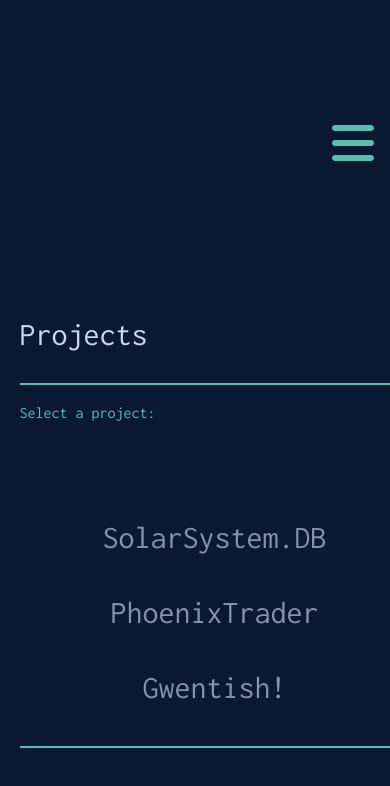
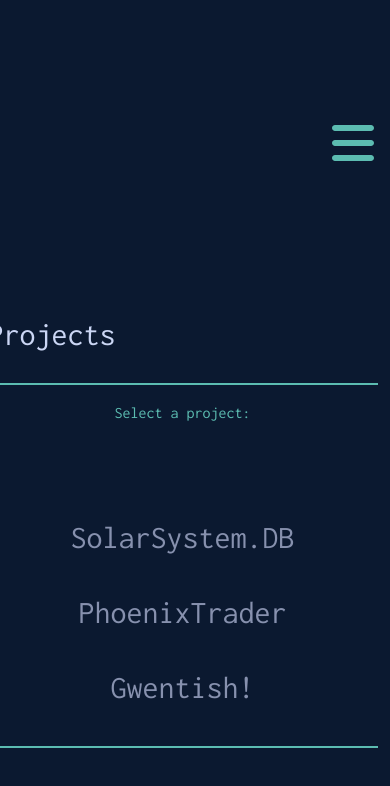
Before and after one commit to WaxenOsprey/WaxenOsprey.github.io, a React (Create React App) app: page /projects in a window 390 px wide. Shown: the top 786 px of the page. Built offline with nearby package versions, Linux system fonts and the light colour scheme.

Commit message:
stabalised some mobile styling

```diff
--- a/src/components/MobileNavBar.js
+++ b/src/components/MobileNavBar.js
@@ -94,7 +94,8 @@
 const MobileNavList = styled.ul.attrs({ 'data-display-name': 'MobileNavList' })`
     list-style-type: none;
     margin-top: 2rem;
-    margin-left
+    margin-bottom: 2rem;
+    margin-left: 2rem;
     padding: 0;
     text-align: left;
 `;
--- a/src/containers/Projects.js
+++ b/src/containers/Projects.js
@@ -98,7 +98,7 @@
           {projects.map((project) => (
             <div key={project.id} onClick={() => handleClick(project)}>
               <MenuItem isSelected={project.name === (selectedProject && selectedProject.name)}>
-                {project.name}
+                {project.name + "-"}
               </MenuItem>
             </div>
           ))}
@@ -136,6 +136,8 @@
     max-height: 100vh;
     margin-top: 2rem;
     margin-bottom: 2rem;
+    margin-left: 0;
+    margin-right: 4rem;
     padding: 0;
   }
 `;
@@ -161,6 +163,11 @@
   line-height: 1.5;
   width: 50%;
   font-style: italic;
+
+    @media (max-width: 768px) {
+        width: 100%;
+        padding: 5%;
+    }
 `;
 
 const ProjectTitle = styled.p.attrs({ 'data-display-name': 'ProjectTitle' })`
@@ -168,6 +175,10 @@
   font-size: 4rem;
   margin: 0;
   padding: 0;
+
+    @media (max-width: 768px) {
+        font-size: 2rem;
+    }
 `;
 
 const Message = styled.p.attrs({ 'data-display-name': 'Message' })`
@@ -186,7 +197,8 @@
   @media (max-width: 768px) {
     border-top: 2px solid rgb(92, 188, 177);
     border-right: none;
-    width: 100%;
+    width: 100vw;
+    text-align: center;
   }
 `;
 
@@ -254,6 +266,13 @@
   text-align: left;
   width: 75%;
   margin-right: 2rem;
+
+    @media (max-width: 768px) {
+        width: 100%;
+        margin-right: 0;
+        align-items: center;
+    }
+
 `;
 
 const GitHubLinkContainer = styled.a.attrs({ 'data-display-name': 'GitHubLinkContainer' })`
@@ -304,6 +323,11 @@
   width: 100%;
   padding: 2rem;
   flex-wrap: wrap;
+
+    @media (max-width: 768px) {
+        flex-direction: column;
+        align-items: center;
+    }
 `;
 
 const Logo = styled.img.attrs({ 'data-display-name': 'Logo' })`
```
